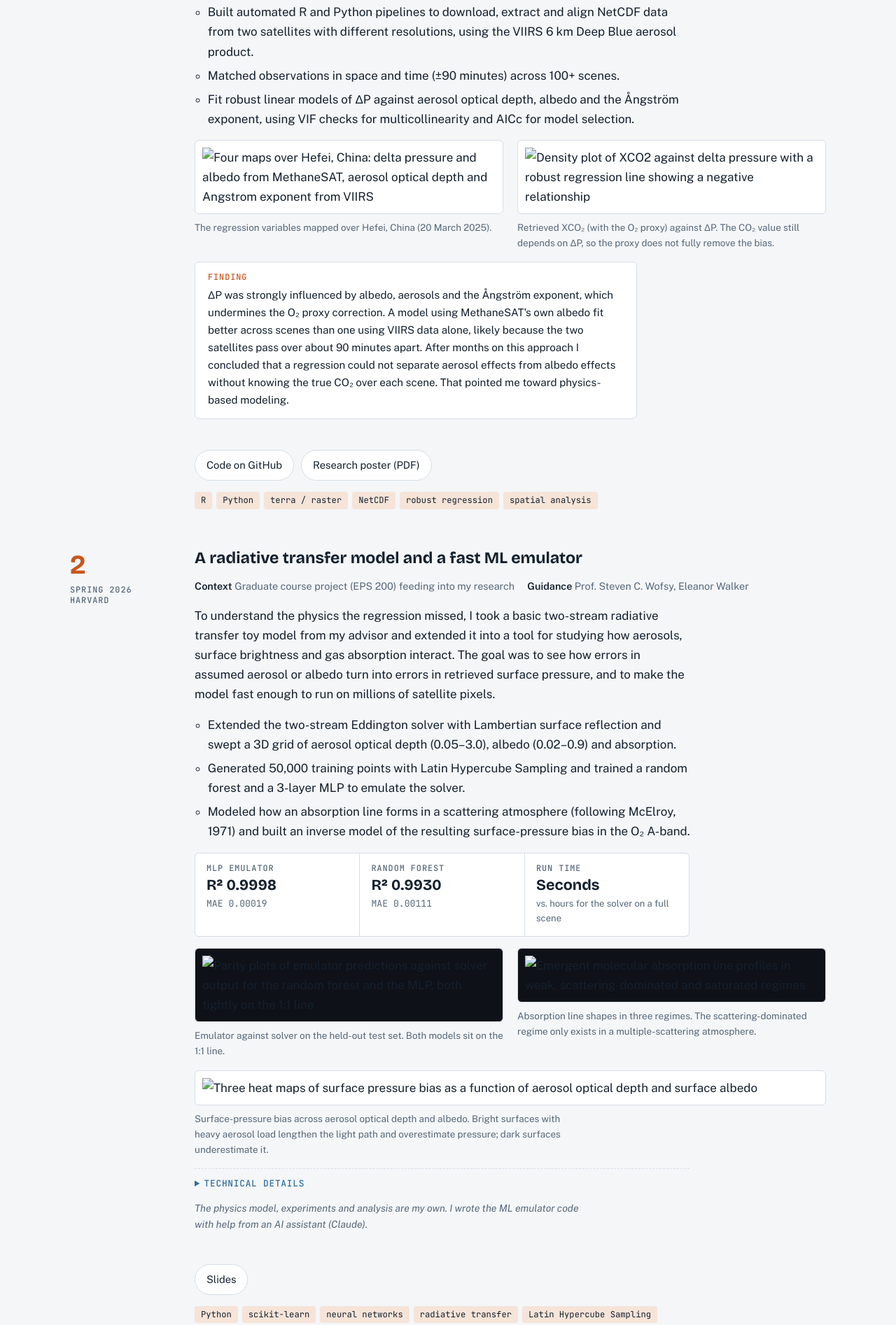
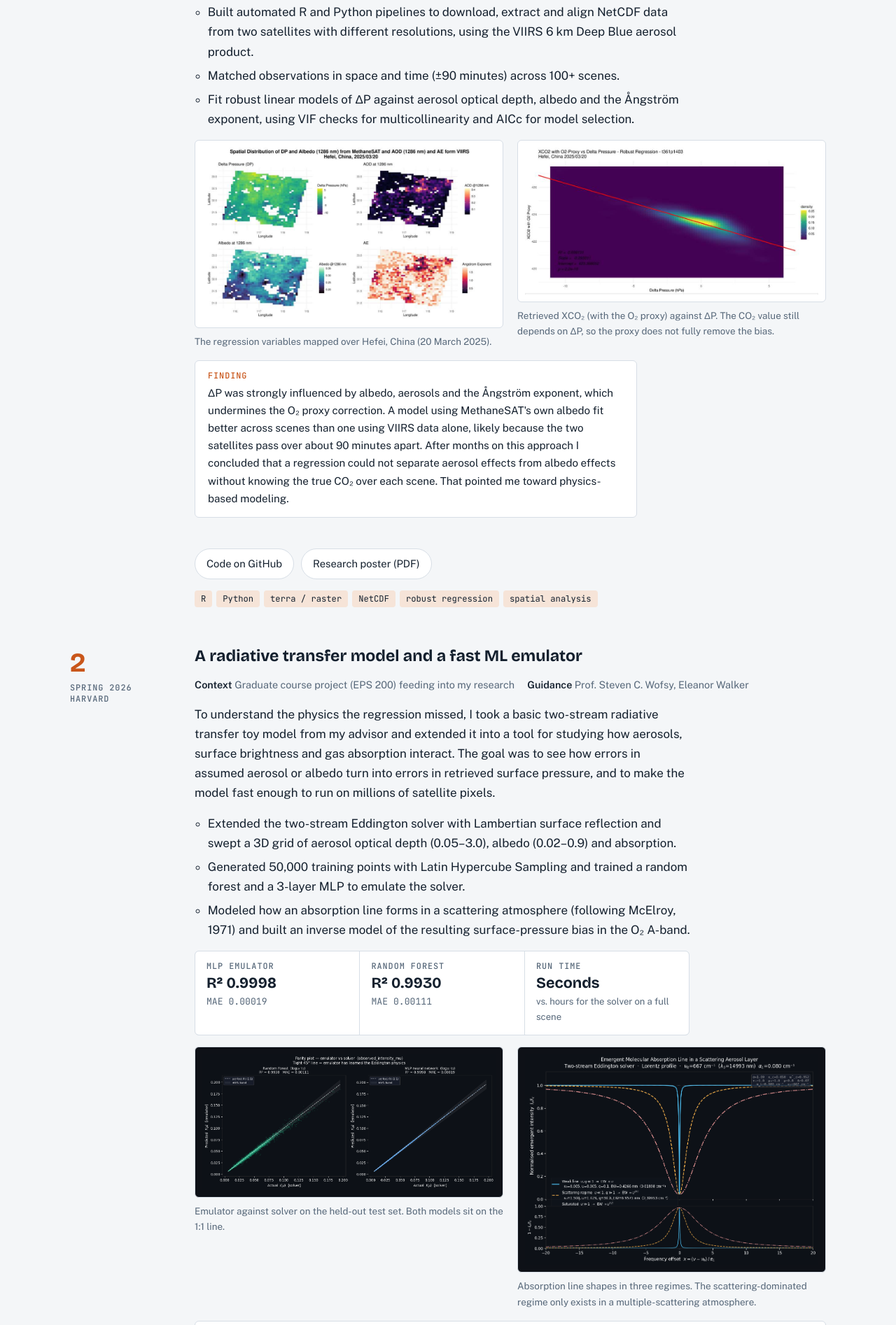
Before and after one commit to Leo-Di-Tommaso/Leo-Di-Tommaso.github.io, a plain HTML site: page index.html in a window 1280 px wide. Shown: the part 1271-3165 px from the top of the page at 70% size. Drawn offline with nearby package versions, Linux system fonts and the light colour scheme.

Commit message:
show images

```diff
--- a/index.html
+++ b/index.html
@@ -190,9 +190,9 @@ footer .addr{font-family:var(--mono);font-size:.95rem;user-select:all;color:var(
           <li>Fit robust linear models of ΔP against aerosol optical depth, albedo and the Ångström exponent, using VIF checks for multicollinearity and AICc for model selection.</li>
         </ul>
         <div class="figs">
-          <figure><div class="frame"><img src="img/msat-viirs-maps.png" alt="Four maps over Hefei, China: delta pressure and albedo from MethaneSAT, aerosol optical depth and Angstrom exponent from VIIRS" loading="lazy"></div>
+          <figure><div class="frame"><img src="msat-viirs-maps.png" alt="Four maps over Hefei, China: delta pressure and albedo from MethaneSAT, aerosol optical depth and Angstrom exponent from VIIRS" loading="lazy"></div>
             <figcaption>The regression variables mapped over Hefei, China (20 March 2025).</figcaption></figure>
-          <figure><div class="frame"><img src="img/msat-xco2-vs-dp.png" alt="Density plot of XCO2 against delta pressure with a robust regression line showing a negative relationship" loading="lazy"></div>
+          <figure><div class="frame"><img src="msat-xco2-vs-dp.png" alt="Density plot of XCO2 against delta pressure with a robust regression line showing a negative relationship" loading="lazy"></div>
             <figcaption>Retrieved XCO₂ (with the O₂ proxy) against ΔP. The CO₂ value still depends on ΔP, so the proxy does not fully remove the bias.</figcaption></figure>
         </div>
         <div class="lesson"><span class="label">Finding</span>ΔP was strongly influenced by albedo, aerosols and the Ångström exponent, which undermines the O₂ proxy correction. A model using MethaneSAT's own albedo fit better across scenes than one using VIIRS data alone, likely because the two satellites pass over about 90 minutes apart. After months on this approach I concluded that a regression could not separate aerosol effects from albedo effects without knowing the true CO₂ over each scene. That pointed me toward physics-based modeling.</div>
@@ -222,12 +222,12 @@ footer .addr{font-family:var(--mono);font-size:.95rem;user-select:all;color:var(
           <div><p class="label">Run time</p><p class="v">Seconds</p><p class="s">vs. hours for the solver on a full scene</p></div>
         </div>
         <div class="figs">
-          <figure class="dark"><div class="frame"><img src="img/rt-parity.png" alt="Parity plots of emulator predictions against solver output for the random forest and the MLP, both tightly on the 1:1 line" loading="lazy"></div>
+          <figure class="dark"><div class="frame"><img src="rt-parity.png" alt="Parity plots of emulator predictions against solver output for the random forest and the MLP, both tightly on the 1:1 line" loading="lazy"></div>
             <figcaption>Emulator against solver on the held-out test set. Both models sit on the 1:1 line.</figcaption></figure>
-          <figure class="dark"><div class="frame"><img src="img/rt-absorption-line.png" alt="Emergent molecular absorption line profiles in weak, scattering-dominated and saturated regimes" loading="lazy"></div>
+          <figure class="dark"><div class="frame"><img src="rt-absorption-line.png" alt="Emergent molecular absorption line profiles in weak, scattering-dominated and saturated regimes" loading="lazy"></div>
             <figcaption>Absorption line shapes in three regimes. The scattering-dominated regime only exists in a multiple-scattering atmosphere.</figcaption></figure>
         </div>
-        <figure><div class="frame"><img src="img/rt-pressure-bias.png" alt="Three heat maps of surface pressure bias as a function of aerosol optical depth and surface albedo" loading="lazy"></div>
+        <figure><div class="frame"><img src="rt-pressure-bias.png" alt="Three heat maps of surface pressure bias as a function of aerosol optical depth and surface albedo" loading="lazy"></div>
           <figcaption>Surface-pressure bias across aerosol optical depth and albedo. Bright surfaces with heavy aerosol load lengthen the light path and overestimate pressure; dark surfaces underestimate it.</figcaption></figure>
         <details>
           <summary>Technical details</summary>
@@ -295,9 +295,9 @@ footer .addr{font-family:var(--mono);font-size:.95rem;user-select:all;color:var(
         <div class="tags"><span>Maple</span><span>calibration</span><span>least squares</span><span>instrument testing</span></div>
       </div>
       <div class="figs">
-        <figure><div class="frame"><img src="img/uv-before.png" alt="UV Index over a day: dosimeter before calibration (green) overshooting the radiometer (red) at midday" loading="lazy"></div>
+        <figure><div class="frame"><img src="uv-before.png" alt="UV Index over a day: dosimeter before calibration (green) overshooting the radiometer (red) at midday" loading="lazy"></div>
           <figcaption>Before: factory calibration (green) vs. reference.</figcaption></figure>
-        <figure><div class="frame"><img src="img/uv-after.png" alt="UV Index over a day: recalibrated dosimeter readings overlapping the radiometer curve" loading="lazy"></div>
+        <figure><div class="frame"><img src="uv-after.png" alt="UV Index over a day: recalibrated dosimeter readings overlapping the radiometer curve" loading="lazy"></div>
           <figcaption>After recalibration.</figcaption></figure>
       </div>
     </article>
```
